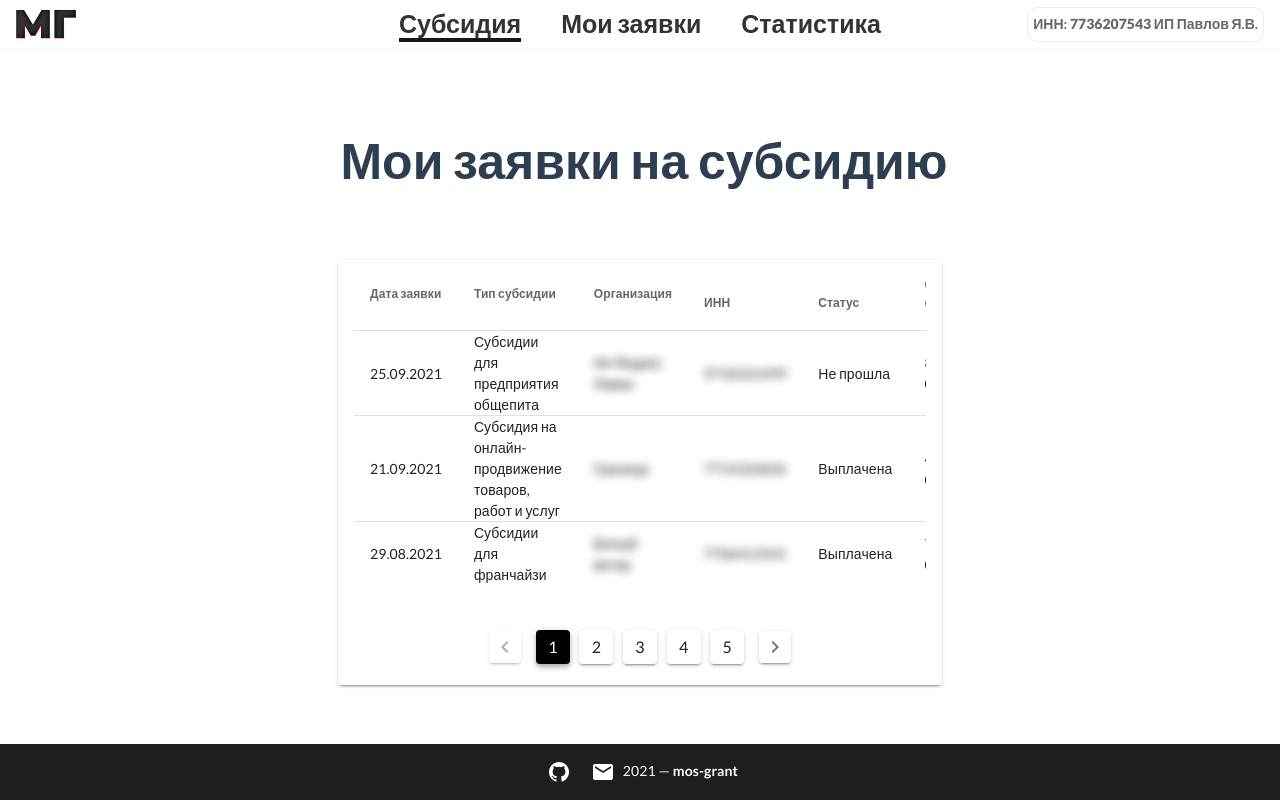
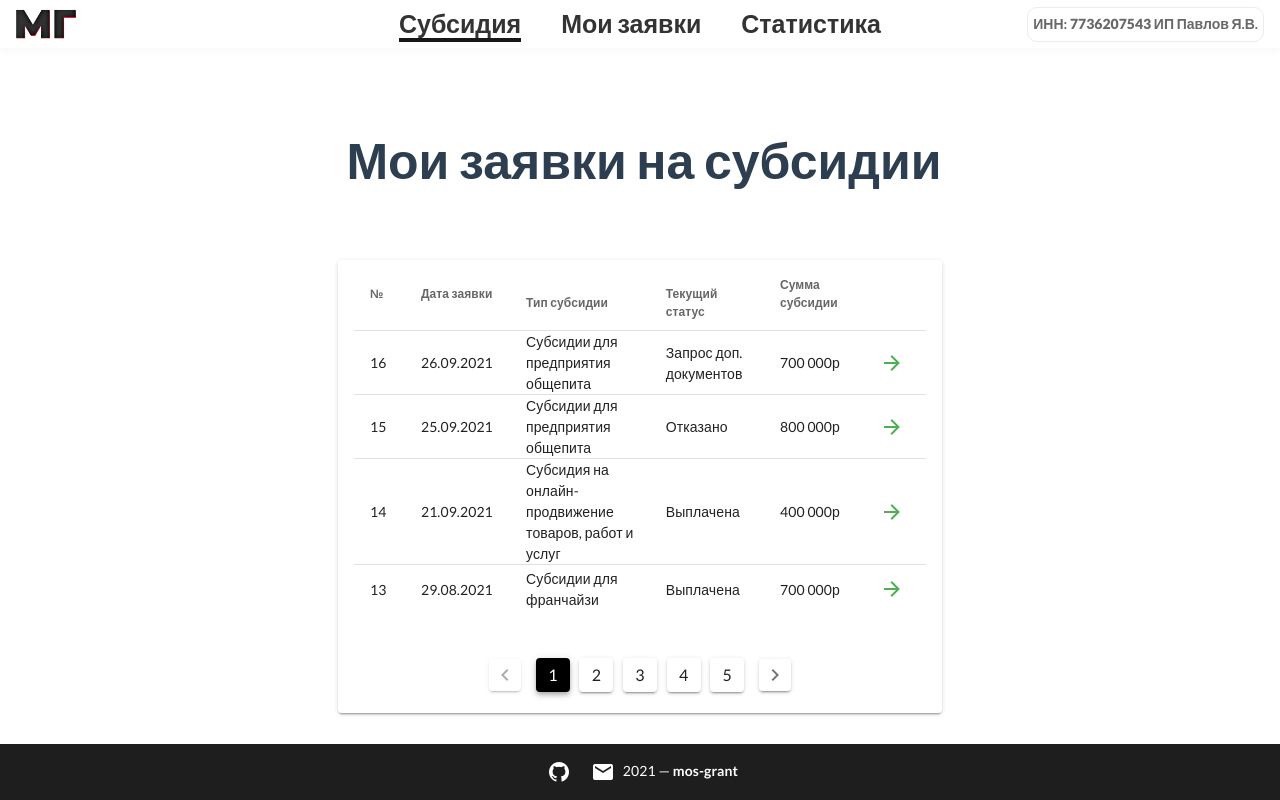
Before and after one commit to Vorh/mos-grant, a Vue app in the folder vapp/: page /requests in a window 1280 px wide. Built offline with nearby package versions, Linux system fonts and the light colour scheme; no server answers.

Commit message:
Add MyRequestsTable.vue

```diff
--- a/vapp/src/component/common/Header.vue
+++ b/vapp/src/component/common/Header.vue
@@ -18,7 +18,7 @@
       <v-row justify="center">
         <div class="hidden-xs-only">
           <span v-bind:class="activeTabGrant" @click="goToAction('/')">Субсидия</span>
-          <span v-bind:class="activeTabRequests" class="ml-10" @click="goToAction('/detail')">Мои заявки</span>
+          <span v-bind:class="activeTabRequests" class="ml-10" @click="goToAction('/requests')">Мои заявки</span>
           <span v-bind:class="activeTabAccount" class=" ml-10" @click="goToAction('/stats')">Статистика</span>
         </div>
         <div class="hidden-sm-and-up mt-10">
@@ -54,8 +54,8 @@ export default {
         id: 1
       },
       {
-        name: 'Detail',
-        to: '/detail',
+        name: 'Requests',
+        to: '/requests',
         id: 2,
       },
       {
--- a/vapp/src/component/detail/Detail.vue
+++ b/vapp/src/component/detail/Detail.vue
@@ -34,7 +34,7 @@
             <Data v-if="tab === 1"/>
             <Status v-if="tab === 2"/>
             <Checks v-if="tab ===3"/>
-            <RequestsTable v-if="tab === 4"/>
+            <SimilarRequests v-if="tab === 4"/>
           </v-col>
         </v-row>
 
@@ -51,11 +51,11 @@ import Document from "./Document";
 import Data from "./Data";
 import Checks from "./Checks";
 import Status from "./Status";
-import RequestsTable from "../requests/RequestsTable";
+import SimilarRequests from "./SimilarRequests";
 
 export default {
   name: "Detail",
-  components: {RequestsTable, Status, Checks, Data, Document, Card},
+  components: {SimilarRequests, Status, Checks, Data, Document, Card},
 
 
   data:()=>({
--- a/vapp/src/component/requests/RequestsTable.vue
+++ b/vapp/src/component/detail/SimilarRequests.vue
@@ -35,7 +35,7 @@
 import {mapGetters, mapMutations} from "vuex";
 
 export default {
-  name: "RequestsTable",
+  name: "SimilarRequests",
 
   data: () => ({
 
--- /dev/null
+++ b/vapp/src/component/requests/MyRequestsTable.vue
@@ -0,0 +1,111 @@
+<template>
+
+  <v-card style="height: 100%">
+    <v-card-text class="mb-0 pb-0">
+    <v-data-table
+        :items="items"
+        :headers="headers"
+        @click:row="goToDetail"
+        hide-default-footer
+    >
+
+
+      <template v-slot:item.buttons="{item}">
+        <v-btn
+            icon
+            color="success"
+            @click="goToDetail(item)">
+          <v-icon>mdi-arrow-right</v-icon>
+        </v-btn>
+      </template>
+    </v-data-table>
+
+    <div class="text-center mt-10 mb-4">
+      <v-pagination
+          v-model="page"
+          :length="5"
+          color="black"
+      ></v-pagination>
+    </div>
+    </v-card-text>
+  </v-card>
+</template>
+
+<script>
+
+import {mapGetters, mapMutations} from "vuex";
+
+export default {
+  name: "MyRequestsTable",
+
+  data: () => ({
+
+    page: 1,
+    headers: [
+      {text: "№", value: 'number'},
+      {text: "Дата заявки", value: 'date'},
+      {text: "Тип субсидии", value: 'type'},
+      {text: "Текущий статус", value: 'status'},
+      {text: "Сумма субсидии", value: 'sum'},
+      {text: "", value: 'buttons'},
+    ],
+
+
+    items:[
+      {
+        number: 16,
+        id: '0x1bbe067bb0fc732188f5bc487a195a3b7d94e743fb0011834a73a38d662f581f',
+        date: '26.09.2021',
+        type: 'Субсидии для предприятия общепита',
+        status: 'Запрос доп. документов',
+        sum: '700 000р'
+      },
+      {
+        number: 15,
+        id: '0x1bbe067bb0fc732f88f5bc487a195a3b7d94e743fb0012814a73a38d662f581f',
+        date: '25.09.2021',
+        type: 'Субсидии для предприятия общепита',
+        status: 'Отказано',
+        sum: '800 000р'
+      },
+      {
+        number: 14,
+        id: '0x1bbe067bb02c732f88f5bc487a195a3b7d94e743fb0012134a73a38d662f581f',
+        date: '21.09.2021',
+        orgName: 'Граница',
+        type: 'Субсидия на онлайн-продвижение товаров, работ и услуг',
+        status: 'Выплачена',
+        sum: '400 000р'
+      },
+      {
+        number: 13,
+        id: '0x1bbe067bb0fc732188f5bc487a195a3b7d94e143fb0012834a73a38d662f581f',
+        date: '29.08.2021',
+        type: 'Субсидии для франчайзи',
+        status: 'Выплачена',
+        sum: '700 000р'
+      }
+    ]
+  }),
+
+
+  computed: {
+
+  },
+
+  methods: {
+
+    goToDetail(item){
+      this.$router.push({name: 'Detail', params: {id: item.id}})
+    }
+  }
+}
+</script>
+
+<style scoped>
+
+.blur{
+  color: transparent;
+  text-shadow: rgba(0, 0, 0, 0.95) 0px 0px 10px;
+}
+</style>
--- a/vapp/src/component/requests/RequestsView.vue
+++ b/vapp/src/component/requests/RequestsView.vue
@@ -14,12 +14,12 @@
           sm="12"
       >
         <v-row class="justify-center align-center pt-15">
-          <div class="grant-title ml-2">Мои заявки на субсидию</div>
+          <div class="grant-title ml-2">Мои заявки на субсидии</div>
         </v-row>
 
         <v-row justify="center" class="mt-15">
           <v-col class="form  fixed " lg="6">
-            <RequestsTable/>
+            <MyRequestsTable/>
           </v-col>
         </v-row>
 
@@ -30,10 +30,10 @@
 </template>
 
 <script>
-import RequestsTable from "./RequestsTable";
+import MyRequestsTable from "./MyRequestsTable";
 export default {
   name: "RequestsView",
-  components: {RequestsTable},
+  components: {MyRequestsTable },
   data: () => ({
 
 
--- a/vapp/src/component/stats/StatsView.vue
+++ b/vapp/src/component/stats/StatsView.vue
@@ -35,13 +35,12 @@
 
 <script>
 
-import RequestsTable from "../requests/RequestsTable";
 import GrantTable from "./GrantTable";
 
 
 export default {
   name: "StatsView",
-  components: {GrantTable, RequestsTable},
+  components: {GrantTable},
 
   data: () => ({
 
--- a/vapp/src/router/index.js
+++ b/vapp/src/router/index.js
@@ -44,7 +44,7 @@ const routes = [
     },
 
     {
-        path: '/detail',
+        path: '/detail/:id',
         name: 'Detail',
         component: () => import('../component/detail/Detail.vue'),
     },
```
